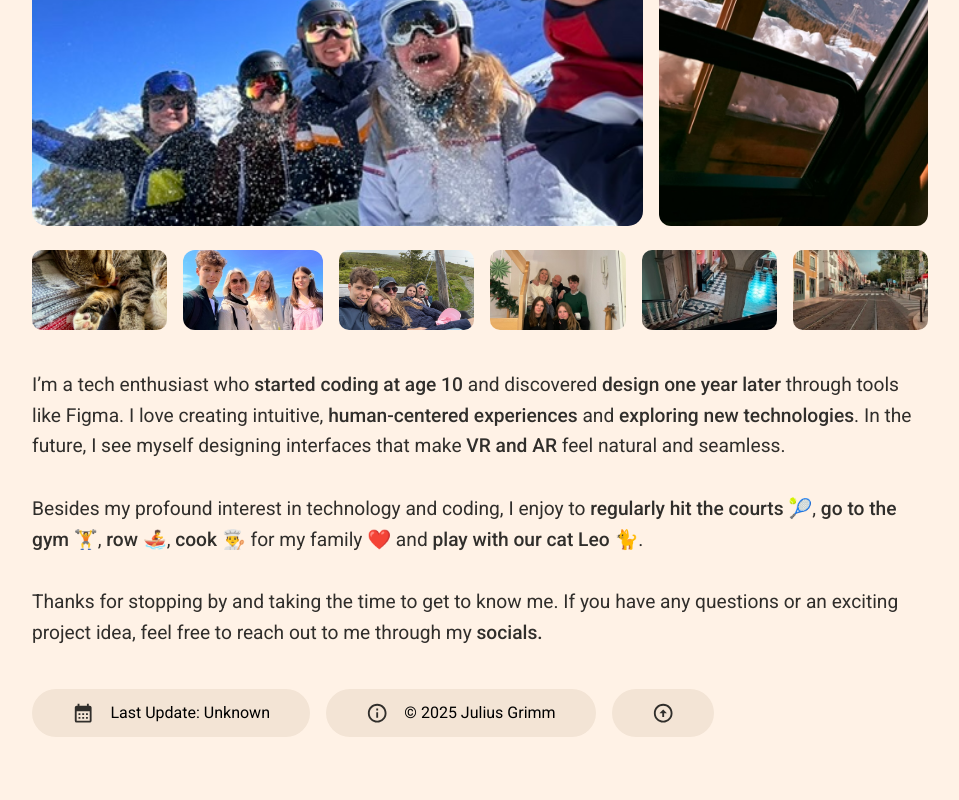
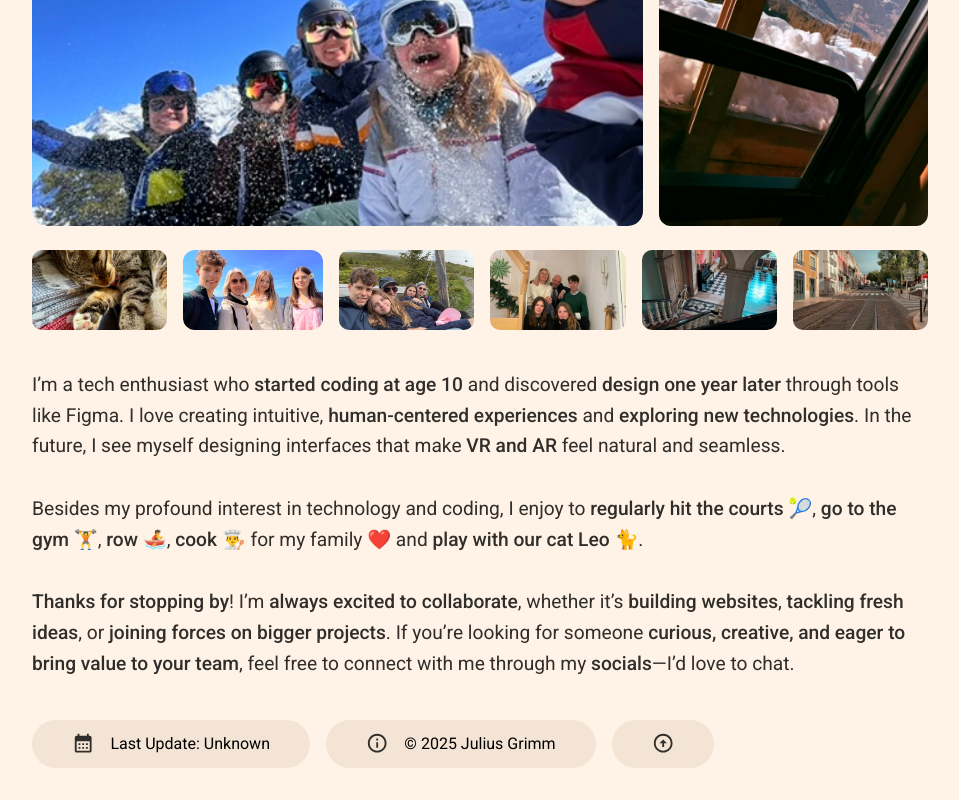
Before and after one commit to JustThatRandomCoder/juliusgrimm-portfolio-2025-2, a React (Vite) app: page / in a window 1280 px wide. Shown: the part 1499-2299 px from the top of the page, without its empty margins (160-1119 px from the left). Before the commit the page ends 2268 px from the top, so only its background shows below. Built offline with nearby package versions, Linux system fonts and the light colour scheme; no server answers.

Commit message:
adjusted the texts on the home page

```diff
--- a/src/Home.jsx
+++ b/src/Home.jsx
@@ -300,7 +300,7 @@ const Home = () => {
                 <div className="text-container">
                     <p className='text'>I’m a tech enthusiast who <span className="bold">started coding at age 10</span> and discovered <span className="bold">design one year later</span> through tools like Figma. I love creating intuitive, <span className="bold">human-centered experiences</span> and <span className="bold">exploring new technologies</span>. In the future, I see myself designing interfaces that make <span className="bold">VR and AR</span> feel natural and seamless.</p>
                     <p className='text space'>Besides my profound interest in technology and coding, I enjoy to <span className="bold">regularly hit the courts 🎾</span>, <span className="bold">go to the gym 🏋️</span>, <span className="bold">row 🚣</span>, <span className="bold">cook 👨‍🍳</span> for my family ❤️ and <span className="bold">play with our cat Leo 🐈</span>.</p>
-                    <p className='text space'>Thanks for stopping by and taking the time to get to know me. If you have any questions or an exciting project idea, feel free to reach out to me through my <span className="bold">socials.</span></p>
+                    <p className='text space'><span className='bold'>Thanks for stopping by</span>! I’m <span className='bold'>always excited to collaborate</span>, whether it’s <span className='bold'>building websites</span>, <span className='bold'>tackling fresh ideas</span>, or <span className='bold'>joining forces on bigger projects</span>. If you’re looking for someone <span className='bold'>curious, creative, and eager to bring value to your team</span>, feel free to connect with me through my <span className="bold">socials</span>—I’d love to chat.</p>
                 </div>
                 <div className="tag-container">
                     <div className='tag'>
```
